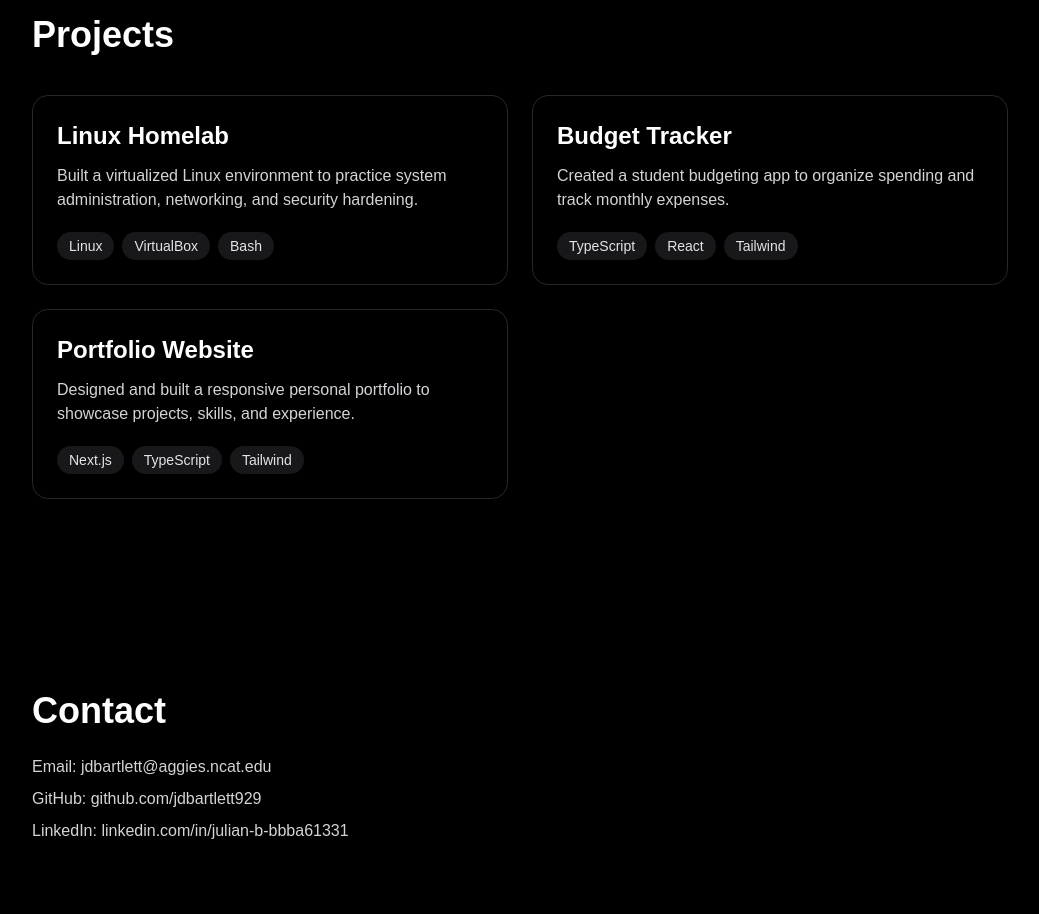
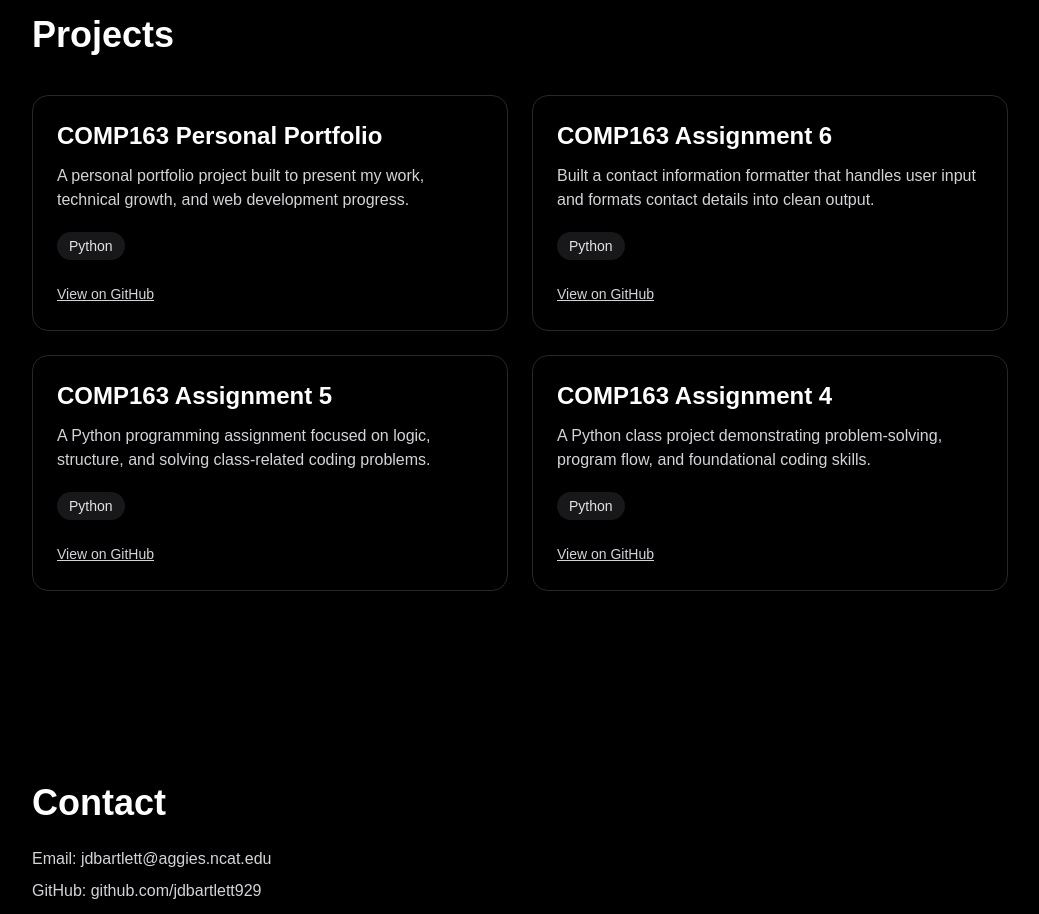
Before and after one commit to jdbartlett929/julian-portfolio, a Next.js app: page / in a window 1280 px wide. Shown: the part 1280-2194 px from the top of the page, without its empty margins (120-1159 px from the left). Built offline with nearby package versions, Linux system fonts and the light colour scheme.

Commit message:
replace placeholder projects

```diff
--- a/app/page.tsx
+++ b/app/page.tsx
@@ -2,22 +2,32 @@ import Navbar from "@/components/Navbar";
 
 const projects = [
   {
-    title: "Linux Homelab",
+    title: "COMP163 Personal Portfolio",
     description:
-      "Built a virtualized Linux environment to practice system administration, networking, and security hardening.",
-    tech: ["Linux", "VirtualBox", "Bash"],
+      "A personal portfolio project built to present my work, technical growth, and web development progress.",
+    tech: ["Python"],
+    github: "https://github.com/jdbartlett929/comp163-personal-portfolio",
   },
   {
-    title: "Budget Tracker",
+    title: "COMP163 Assignment 6",
     description:
-      "Created a student budgeting app to organize spending and track monthly expenses.",
-    tech: ["TypeScript", "React", "Tailwind"],
+      "Built a contact information formatter that handles user input and formats contact details into clean output.",
+    tech: ["Python"],
+    github: "https://github.com/jdbartlett929/comp163-assignment-6",
   },
   {
-    title: "Portfolio Website",
+    title: "COMP163 Assignment 5",
     description:
-      "Designed and built a responsive personal portfolio to showcase projects, skills, and experience.",
-    tech: ["Next.js", "TypeScript", "Tailwind"],
+      "A Python programming assignment focused on logic, structure, and solving class-related coding problems.",
+    tech: ["Python"],
+    github: "https://github.com/jdbartlett929/comp163-assignment-5",
+  },
+  {
+    title: "COMP163 Assignment 4",
+    description:
+      "A Python class project demonstrating problem-solving, program flow, and foundational coding skills.",
+    tech: ["Python"],
+    github: "https://github.com/jdbartlett929/comp163-assignment-4",
   },
 ];
 
@@ -108,6 +118,15 @@ export default function Home() {
                   </span>
                 ))}
               </div>
+
+              <a
+                href={project.github}
+                target="_blank"
+                rel="noreferrer"
+                className="mt-6 inline-block text-sm text-zinc-300 underline hover:text-white"
+              >
+                View on GitHub
+              </a>
             </div>
           ))}
         </div>
```
